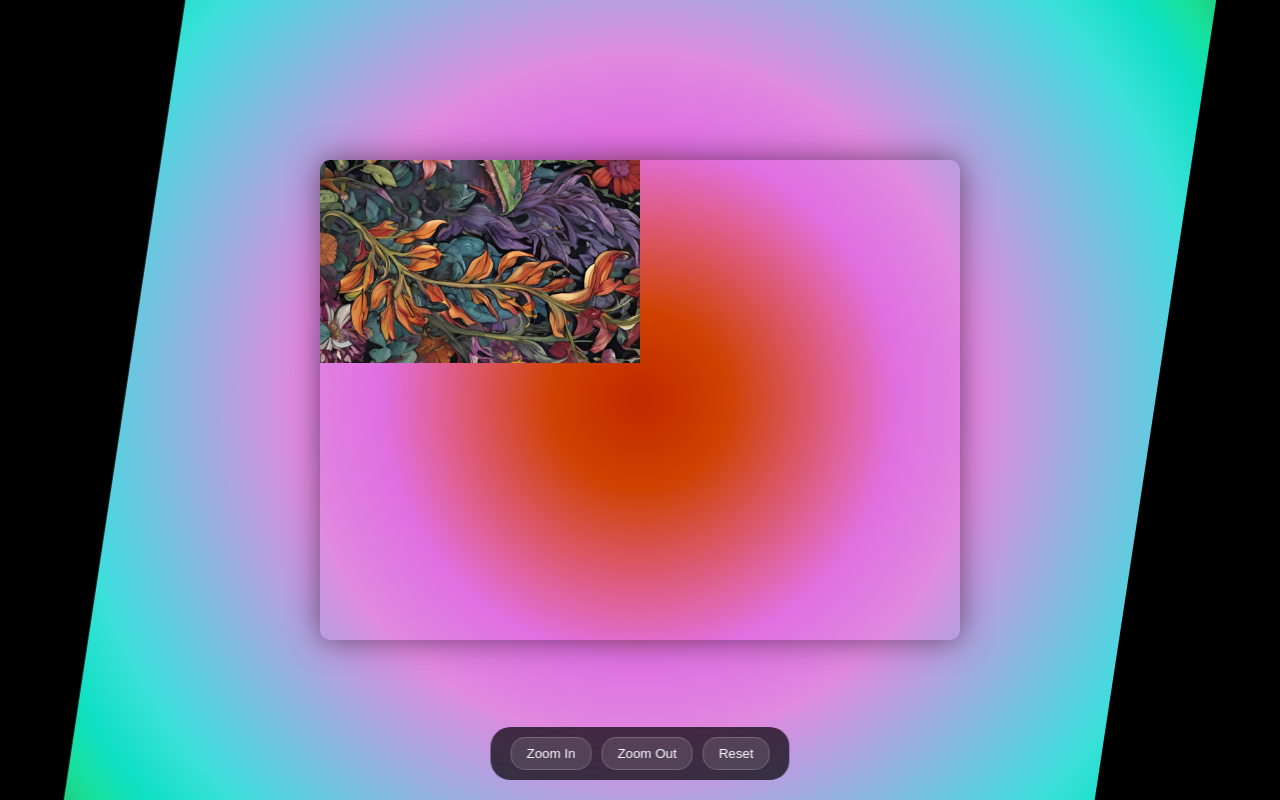
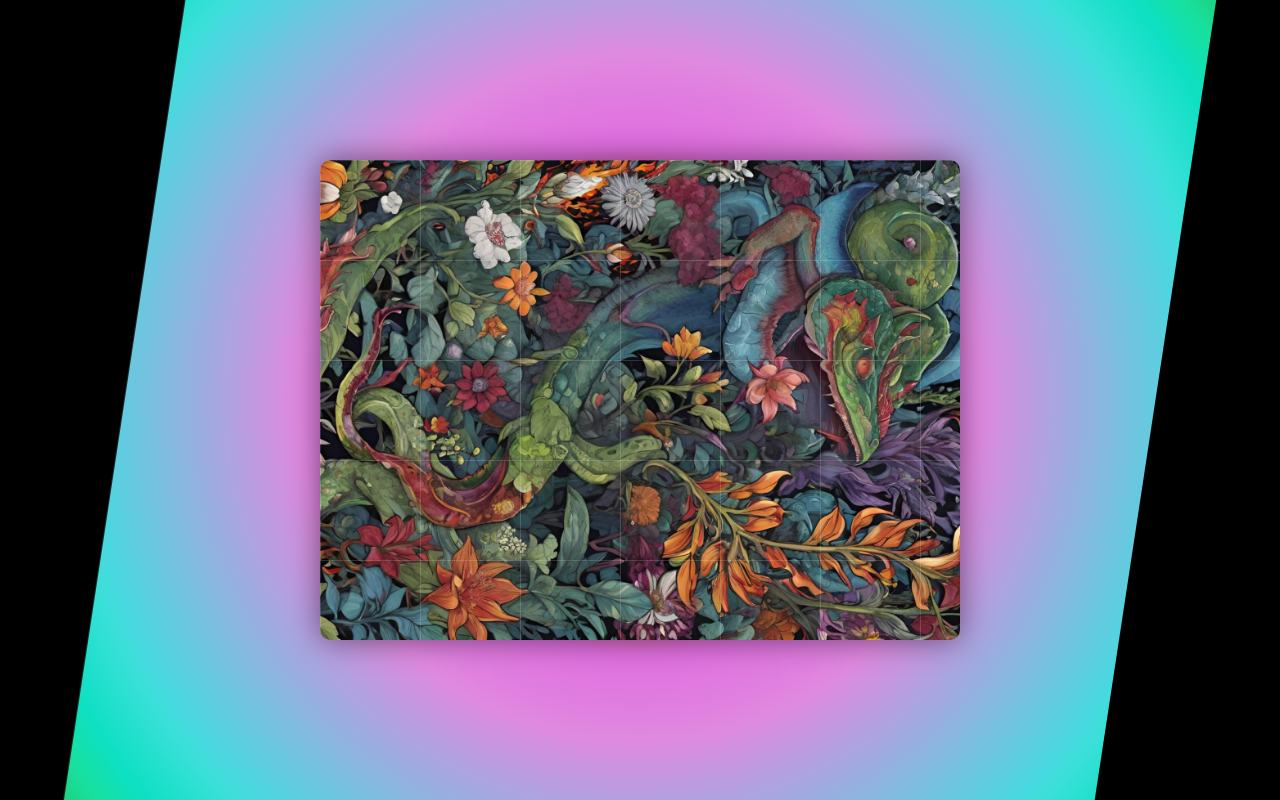
Before and after one commit to ultrafish22L/psycheview, a React (Vite) app: page / in a window 1280 px wide. Built offline with nearby package versions, Linux system fonts and the light colour scheme.

Commit message:
Simplify to basic draggable image

```diff
--- a/src/App.jsx
+++ b/src/App.jsx
@@ -1,6 +1,6 @@
 import { useState, useEffect } from 'react'
 import styled from 'styled-components'
-import { InfiniteCanvas } from './components/InfiniteCanvas'
+import { DraggableImage } from './components/DraggableImage'
 
 const Container = styled.div`
   width: 100vw;
@@ -57,81 +57,23 @@ const ViewWindow = styled.div`
   box-shadow: 0 0 30px rgba(0, 0, 0, 0.5);
 `
 
-const Controls = styled.div`
-  position: fixed;
-  bottom: 20px;
-  left: 50%;
-  transform: translateX(-50%);
-  display: flex;
-  gap: 10px;
-  background: rgba(0, 0, 0, 0.7);
-  padding: 10px 20px;
-  border-radius: 20px;
-  backdrop-filter: blur(5px);
-  z-index: 1000;
-`
-
-const Button = styled.button`
-  background: rgba(255, 255, 255, 0.1);
-  border: 1px solid rgba(255, 255, 255, 0.2);
-  color: white;
-  padding: 8px 15px;
-  border-radius: 15px;
-  cursor: pointer;
-  transition: all 0.3s ease;
-  font-family: 'Arial', sans-serif;
-  position: relative;
-  overflow: hidden;
-
-  &::before {
-    content: '';
-    position: absolute;
-    top: -50%;
-    left: -50%;
-    width: 200%;
-    height: 200%;
-    background: linear-gradient(
-      45deg,
-      transparent,
-      rgba(255, 255, 255, 0.1),
-      transparent
-    );
-    transform: rotate(45deg);
-    animation: shimmer 2s infinite;
-    pointer-events: none;
-  }
-
-  &:hover {
-    background: rgba(255, 255, 255, 0.2);
-    transform: translateY(-2px);
-    box-shadow: 0 0 15px rgba(255, 255, 255, 0.3);
-  }
-
-  @keyframes shimmer {
-    0% { transform: translateX(-100%) rotate(45deg); }
-    100% { transform: translateX(100%) rotate(45deg); }
-  }
-`
-
 const Instructions = styled.div`
   position: fixed;
   top: 20px;
   left: 50%;
   transform: translateX(-50%);
+  background: rgba(0, 0, 0, 0.5);
   color: white;
-  background: rgba(0, 0, 0, 0.7);
   padding: 10px 20px;
   border-radius: 20px;
-  backdrop-filter: blur(5px);
-  font-family: 'Arial', sans-serif;
-  opacity: ${props => props.$visible ? '1' : '0'};
+  font-size: 14px;
+  pointer-events: none;
+  opacity: ${props => props.$visible ? 1 : 0};
   transition: opacity 0.3s ease;
 `
 
 function App() {
   const [showInstructions, setShowInstructions] = useState(true);
-  const [scale, setScale] = useState(1);
-  const [position, setPosition] = useState({ x: 0, y: 0 });
 
   useEffect(() => {
     const timer = setTimeout(() => {
@@ -140,40 +82,15 @@ function App() {
     return () => clearTimeout(timer)
   }, [])
 
-  const handleReset = () => {
-    setScale(1);
-    setPosition({ x: 0, y: 0 });
-  };
-
-  const handleZoomIn = () => {
-    setScale(prev => Math.min(10, prev * 1.2));
-  };
-
-  const handleZoomOut = () => {
-    setScale(prev => Math.max(0.1, prev * 0.8));
-  };
-
   return (
     <Container>
       <Instructions $visible={showInstructions}>
-        Use mouse wheel to zoom • Click and drag to pan • Explore beyond the edges
+        Click and drag to move the image
       </Instructions>
 
       <ViewWindow>
-        <InfiniteCanvas
-          initialImage="/psychedelic-flora.jpg"
-          scale={scale}
-          position={position}
-          onScaleChange={setScale}
-          onPositionChange={setPosition}
-        />
+        <DraggableImage imageSrc="/psychedelic-flora.jpg" />
       </ViewWindow>
-
-      <Controls>
-        <Button onClick={handleZoomIn}>Zoom In</Button>
-        <Button onClick={handleZoomOut}>Zoom Out</Button>
-        <Button onClick={handleReset}>Reset</Button>
-      </Controls>
     </Container>
   )
 }
--- /dev/null
+++ b/src/components/DraggableImage.jsx
@@ -0,0 +1,81 @@
+import { useState, useEffect, useRef } from 'react';
+import styled from 'styled-components';
+
+const Canvas = styled.div`
+  width: 100%;
+  height: 100%;
+  position: relative;
+  overflow: hidden;
+  cursor: grab;
+
+  &:active {
+    cursor: grabbing;
+  }
+`;
+
+const ImageContainer = styled.div`
+  position: absolute;
+  top: 0;
+  left: 0;
+  width: 100%;
+  height: 100%;
+`;
+
+const MainImage = styled.img`
+  width: 100%;
+  height: 100%;
+  object-fit: cover;
+`;
+
+const Grid = styled.div`
+  position: absolute;
+  top: 0;
+  left: 0;
+  width: 100%;
+  height: 100%;
+  background-image:
+    linear-gradient(rgba(255,255,255,0.15) 1px, transparent 1px),
+    linear-gradient(90deg, rgba(255,255,255,0.15) 1px, transparent 1px);
+  background-size: 100px 100px;
+  pointer-events: none;
+`;
+
+export function DraggableImage({ imageSrc }) {
+  const [position, setPosition] = useState({ x: 0, y: 0 });
+
+  // Handle mouse/touch events for dragging
+  const handleMouseDown = (e) => {
+    const startX = e.clientX - position.x;
+    const startY = e.clientY - position.y;
+
+    const handleMouseMove = (e) => {
+      const newX = e.clientX - startX;
+      const newY = e.clientY - startY;
+      setPosition({ x: newX, y: newY });
+    };
+
+    const handleMouseUp = () => {
+      document.removeEventListener('mousemove', handleMouseMove);
+      document.removeEventListener('mouseup', handleMouseUp);
+    };
+
+    document.addEventListener('mousemove', handleMouseMove);
+    document.addEventListener('mouseup', handleMouseUp);
+  };
+
+  return (
+    <Canvas onMouseDown={handleMouseDown}>
+      <ImageContainer
+        style={{
+          transform: `translate(${position.x}px, ${position.y}px)`
+        }}
+      >
+        <Grid />
+        <MainImage
+          src={imageSrc}
+          alt="Draggable Image"
+        />
+      </ImageContainer>
+    </Canvas>
+  );
+}
--- a/src/components/InfiniteCanvas.jsx
+++ /dev/null
@@ -1,128 +0,0 @@
-import { useState, useEffect, useRef } from 'react';
-import styled from 'styled-components';
-
-const Canvas = styled.div`
-  width: 100%;
-  height: 100%;
-  position: relative;
-  overflow: hidden;
-  display: flex;
-  justify-content: center;
-  align-items: center;
-`;
-
-const TileContainer = styled.div`
-  position: absolute;
-  top: 0;
-  left: 0;
-  transform-origin: top left;
-`;
-
-const ImageContainer = styled.div`
-  position: absolute;
-  width: 100%;
-  height: 100%;
-  display: flex;
-  justify-content: center;
-  align-items: center;
-`;
-
-const MainImage = styled.img`
-  max-width: 100%;
-  max-height: 100%;
-  object-fit: contain;
-`;
-
-const Grid = styled.div`
-  position: absolute;
-  top: 50%;
-  left: 50%;
-  width: 400%;
-  height: 400%;
-  transform: translate(-50%, -50%);
-  background-image:
-    linear-gradient(rgba(255,255,255,0.15) 1px, transparent 1px),
-    linear-gradient(90deg, rgba(255,255,255,0.15) 1px, transparent 1px),
-    linear-gradient(rgba(255,255,255,0.1) 10px, transparent 10px),
-    linear-gradient(90deg, rgba(255,255,255,0.1) 10px, transparent 10px);
-  background-size: 100px 100px, 100px 100px, 20px 20px, 20px 20px;
-  pointer-events: none;
-  animation: gridPulse 10s ease-in-out infinite;
-
-  @keyframes gridPulse {
-    0% { opacity: 0.5; }
-    50% { opacity: 1; }
-    100% { opacity: 0.5; }
-  }
-`;
-
-const TILE_SIZE = 1024;
-const BUFFER_TILES = 1; // Number of tiles to load beyond visible area
-
-export function InfiniteCanvas({
-  initialImage,
-  scale = 1,
-  position = { x: 0, y: 0 },
-  onPositionChange,
-  onScaleChange
-}) {
-  const containerRef = useRef(null);
-  // Handle pan/zoom changes
-  useEffect(() => {
-    // Could add additional effects here if needed
-  }, [scale, position.x, position.y]);
-
-  // Handle mouse/touch events for panning
-  const handleMouseDown = (e) => {
-    const startX = e.clientX - position.x;
-    const startY = e.clientY - position.y;
-
-    const handleMouseMove = (e) => {
-      const newX = e.clientX - startX;
-      const newY = e.clientY - startY;
-      onPositionChange({ x: newX, y: newY });
-    };
-
-    const handleMouseUp = () => {
-      window.removeEventListener('mousemove', handleMouseMove);
-      window.removeEventListener('mouseup', handleMouseUp);
-    };
-
-    window.addEventListener('mousemove', handleMouseMove);
-    window.addEventListener('mouseup', handleMouseUp);
-  };
-
-  // Handle wheel events for zooming
-  const handleWheel = (e) => {
-    e.preventDefault();
-    const delta = e.deltaY > 0 ? 0.9 : 1.1;
-    const newScale = Math.max(0.1, Math.min(10, scale * delta));
-    onScaleChange(newScale);
-  };
-
-  return (
-    <Canvas
-      ref={containerRef}
-      onMouseDown={handleMouseDown}
-      onWheel={handleWheel}
-    >
-      <TileContainer
-        style={{
-          transform: `translate(${position.x}px, ${position.y}px) scale(${scale})`
-        }}
-      >
-        <Grid />
-        <ImageContainer>
-          <MainImage
-            src={initialImage}
-            alt="Main Image"
-            style={{
-              maxWidth: '80vmin',
-              maxHeight: '60vmin'
-            }}
-          />
-        </ImageContainer>
-      </TileContainer>
-    </Canvas>
-  );
-}
```
